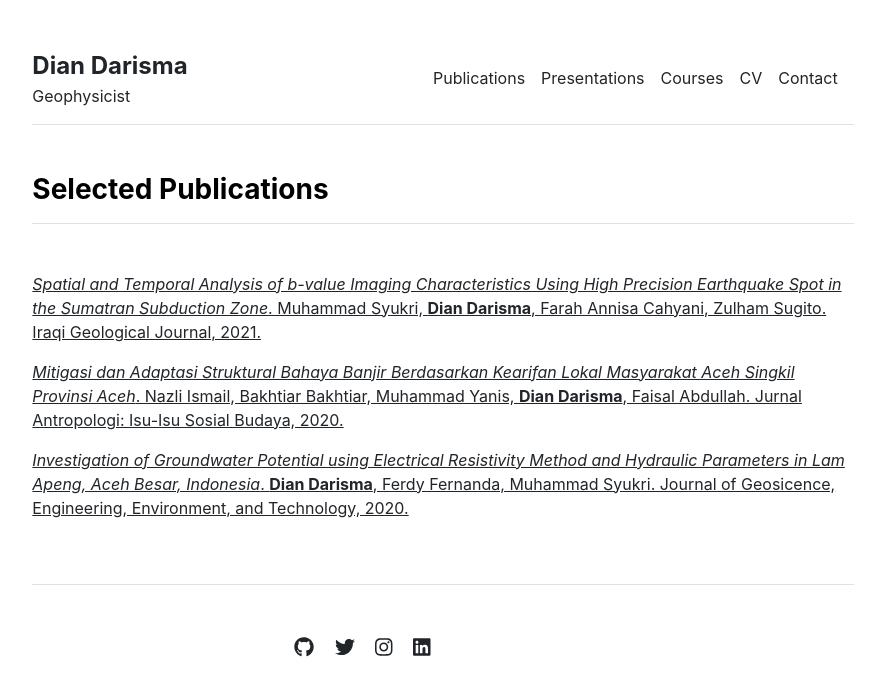
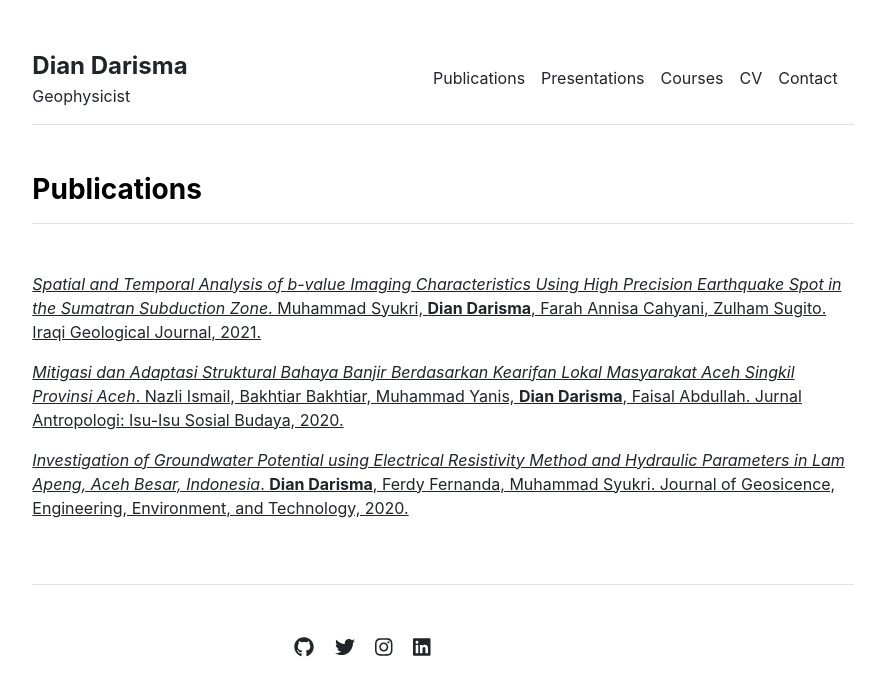
Before and after one commit to diandarisma/diandarisma.github.io, a Jekyll site: the page built from publications.md, in a window 1280 px wide. Shown: the top 696 px of the page, without its empty margins (197-1072 px from the left). Built offline with Jekyll 4.4.1, drawn with Linux system fonts in a browser that asks for light colours.

Commit message:
Update publications.html

```diff
--- a/_includes/publications.html
+++ b/_includes/publications.html
@@ -1,6 +1,6 @@
 <div class="row g-5 mb-5">
   <div>
-    <h3 class="fw-bold border-bottom pb-3 mb-5">Selected Publications</h3>
+    <h3 class="fw-bold border-bottom pb-3 mb-5">Publications</h3>
     {% if page.title == "Home" %}
       {% for item in site.data.publications.featured %}
         <p><a href="{{ item.url }}">{{ item.name }}</a></p>
```
